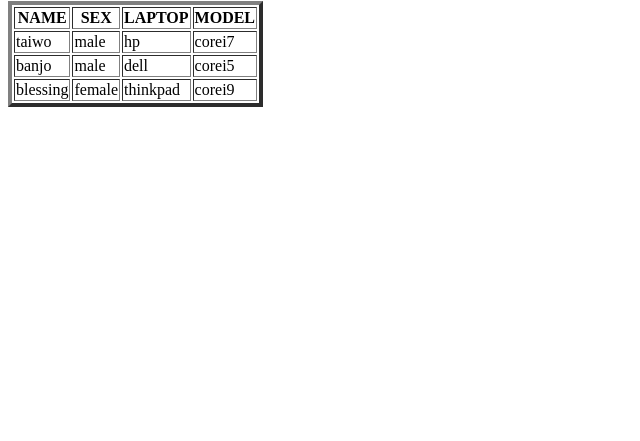
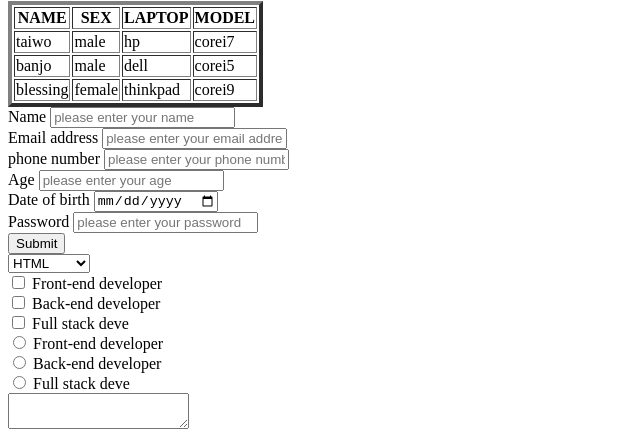
Before and after one commit to Taiwoq/tutorial-2.2, a plain HTML site: page index.html in a window 1280 px wide. Shown: the part 1527-1968 px from the top of the page, without its empty margins (0-640 px from the left). Before the commit the page ends 1642 px from the top, so only its background shows below. Drawn offline with Linux system fonts and the light colour scheme.

Commit message:
Html form element updated

```diff
--- a/index.html
+++ b/index.html
@@ -114,6 +114,63 @@
 
 </table>
 
+<form action="">
+<label for="">Name</label>
+<input type="text" placeholder="please enter your name">
+<br>
+
+<label for="">Email address</label>
+<input type="email" placeholder="please enter your email address">
+<br>
+
+<label for="">phone number</label>
+<input type="tel" placeholder="please enter your phone number">
+<br>
+
+<label for="">Age</label>
+<input type="number" placeholder="please enter your age">
+<br>
+
+<label for="">Date of birth</label>
+<input type="date" placeholder="please enter your birth">
+<br>
+
+<label for="">Password</label>
+<input type="password" placeholder="please enter your password">
+<br>
+
+<input type="submit">
+</form>
+
+<form action="">
+ <select name="" id="">
+<option value="">HTML</option>
+<option value="">CSS</option>
+<option value="">Javascript</option>
+<option value="">Database</option>
+</select>
+
+<div>
+    <input type="checkbox">
+    <label for="">Front-end developer</label><br>
+    <input type="checkbox">
+    <label for="">Back-end developer</label><br>
+    <input type="checkbox">
+    <label for="">Full stack deve</label><br>
+</div>
+
+<div>
+    <input type="radio">
+    <label for="">Front-end developer</label><br>
+    <input type="radio">
+    <label for="">Back-end developer</label><br>
+    <input type="radio">
+    <label for="">Full stack deve</label><br>
+</div>
+
+<textarea name="" id=""></textarea>
+</form>
+
 
 </body>
 </html>
```
